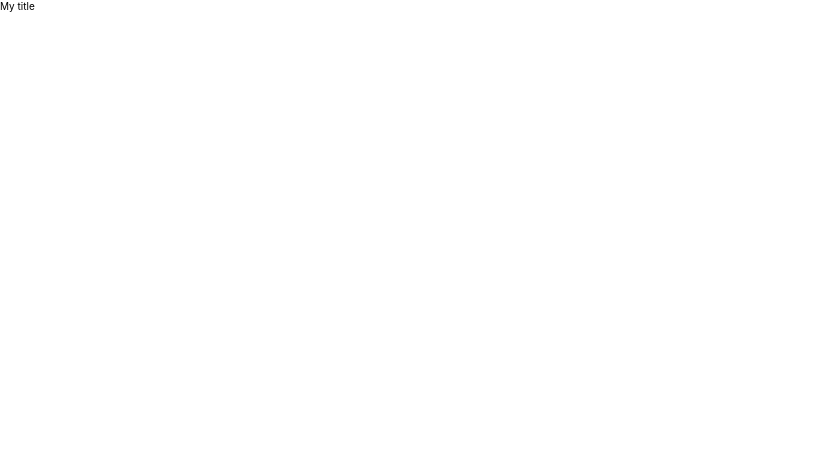
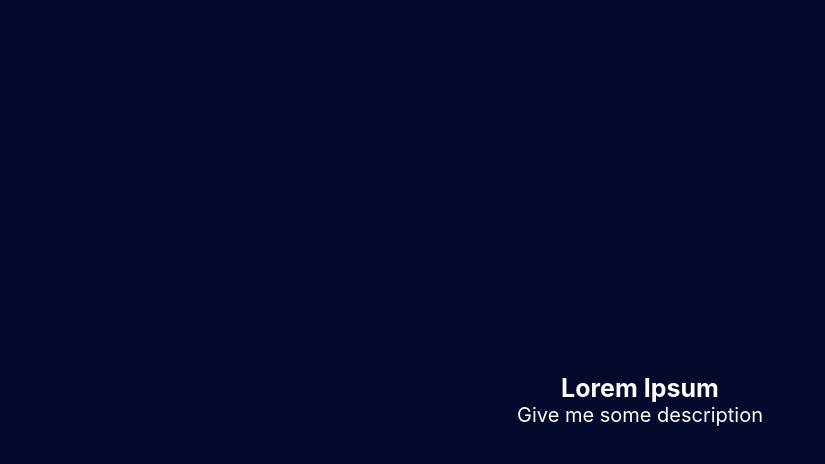
Before and after one commit to hick97/nextjs-boilerplate, a Next.js app: page / in a window 1280 px wide. Shown: the top 464 px of the page, without its empty margins (0-825 px from the left). Built offline with nearby package versions, Linux system fonts and the light colour scheme.

Commit message:
feat: add Main component on Home page

```diff
--- a/src/pages/index.tsx
+++ b/src/pages/index.tsx
@@ -1,11 +1,5 @@
-type Props = {
-  text: string
-}
+import Main from 'components/Main'
 
-export default function Home({ text = 'My title' }: Props) {
-  return (
-    <main>
-      <p>{text}</p>
-    </main>
-  )
-}
+const Home = () => <Main />
+
+export default Home
```
